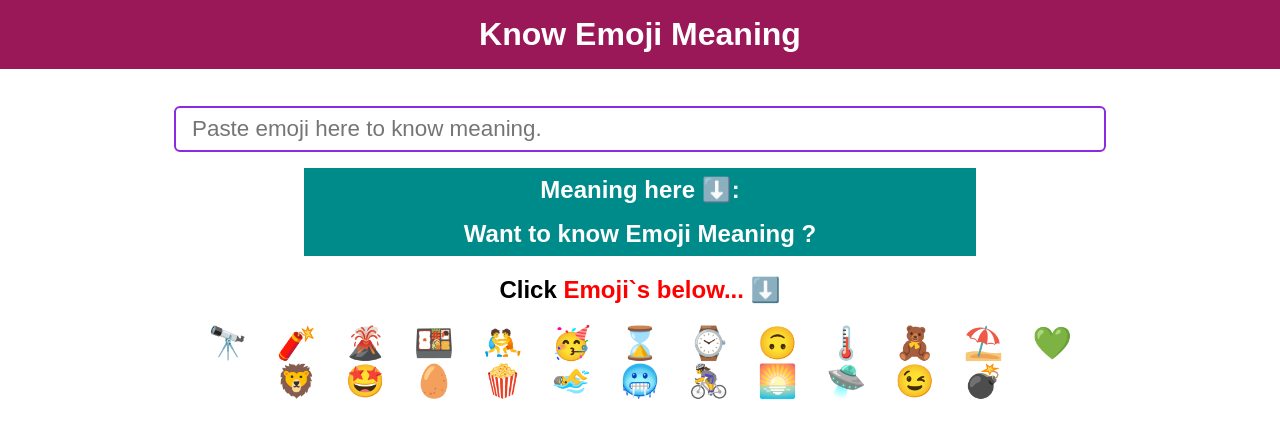
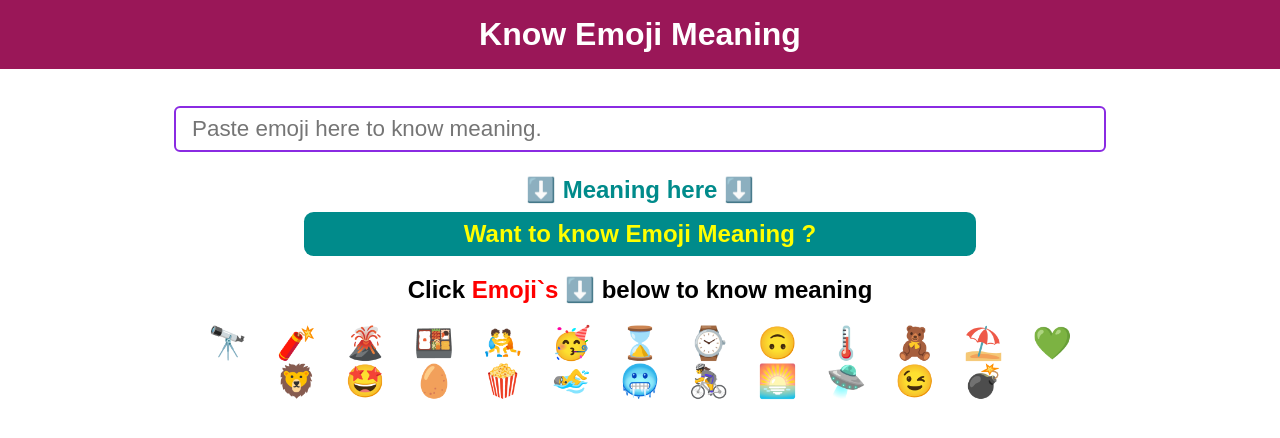
Before and after one commit to karthikgoud/Know-emoji-meaning, a React (Create React App) app: page / in a window 1280 px wide. Shown: the top 438 px of the page. Built offline with nearby package versions, Linux system fonts and the light colour scheme.

Commit message:
style: output color changed

```diff
--- a/src/App.js
+++ b/src/App.js
@@ -43,7 +43,7 @@ function App() {
       const meaning = emojiObject[userInput];
       setEmoji(meaning);
     } else {
-      setEmoji("Emoji entered not found");
+      setEmoji("❌ Emoji entered not found ❌");
     }
   }
 
@@ -60,37 +60,38 @@ function App() {
         placeholder="Paste emoji here to know meaning."
       />
 
-        <div
+      <div
         style={{
           className: "output-container",
           fontSize: "1.5rem",
           fontWeight: "bolder",
-          color: "white",
-          background: "darkcyan",
+          color: "darkcyan",
           padding: "0.5rem 1rem",
           width: "50%",
           margin: "auto",
         }}
       >
-        Meaning here ⬇️:
+        ⬇️ Meaning here ⬇️
       </div>
       <div
         style={{
           className: "output-container",
           fontSize: "1.5rem",
           fontWeight: "bolder",
-          color: "white",
+          color: "yellow",
           background: "darkcyan",
           padding: "0.5rem 1rem",
           width: "50%",
           margin: "auto",
+          borderRadius: "0.6rem",
         }}
       >
         {emoji}
       </div>
 
       <h2>
-        Click <span style={{ color: "red" }}>Emoji`s below...</span> ⬇️
+        Click <span style={{ color: "red" }}>Emoji`s ⬇️ </span>below to know
+        meaning
       </h2>
       <div style={{ width: "900px", margin: "0 auto" }}>
         {emojiArray.map((emoji) => {
```
